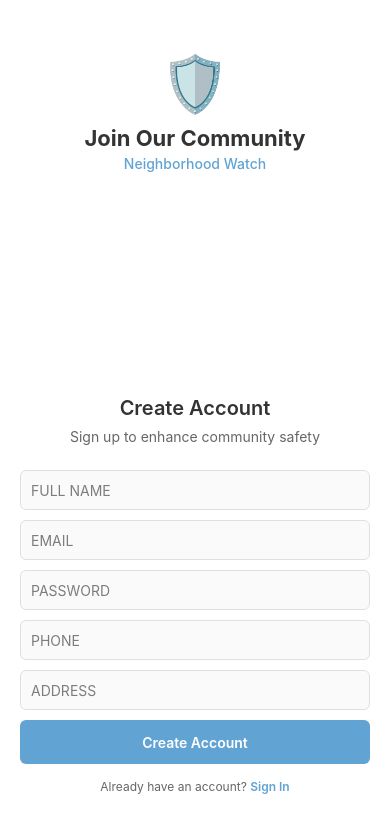
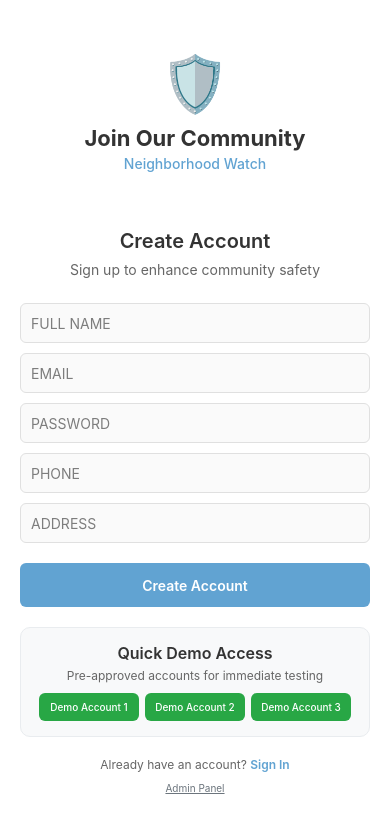
Before and after one commit to TheoMKgosi/CSI473-assignment, a React Native app in the folder NeighborhoodWatchApp/frontend/: screen /Signup in a window 390 px wide. Shown: the top 832 px of the page. Built offline with nearby package versions, Linux system fonts and the light colour scheme.

Commit message:
add fallbacks to signup

```diff
--- a/NeighborhoodWatchApp/frontend/screens/SignupScreen.js
+++ b/NeighborhoodWatchApp/frontend/screens/SignupScreen.js
@@ -1,8 +1,8 @@
 import React, { useState } from 'react';
-import { View, Text, TextInput, TouchableOpacity, StyleSheet, Alert, ScrollView } from 'react-native';
+import { View, Text, TextInput, TouchableOpacity, StyleSheet, Alert, ScrollView, Linking } from 'react-native';
 import axios from 'axios';
 
-const API_BASE_URL = 'http://127.0.0.1:8000';
+const API_BASE_URL = 'https://super-palm-tree-69499prjx6rp24xg7-8000.app.github.dev';
 
 const SignupScreen = ({ navigation }) => {
   const [form, setForm] = useState({
@@ -25,22 +25,78 @@ const SignupScreen = ({ navigation }) => {
 
       if (response.data.success) {
         Alert.alert(
-          'Success',
-          response.data.message || 'Account created successfully! Awaiting admin approval.',
-          [{ text: 'OK', onPress: () => navigation.navigate('Login') }]
+          'Success! 🎉',
+          'Account created successfully! For immediate access, use our pre-approved demo accounts:\n\n' +
+          'Email: demo1@neighborhood.com\nPassword: demo123\n\n' +
+          'Or wait for admin approval of your new account.',
+          [
+            {
+              text: 'Use Demo Account',
+              onPress: () => navigation.navigate('Login')
+            },
+            {
+              text: 'OK',
+              style: 'cancel'
+            }
+          ]
         );
       } else {
         Alert.alert('Signup Failed', response.data.errors || 'Please try again.');
       }
     } catch (error) {
+      console.log('Signup error:', error);
+
       if (error.response?.data?.errors) {
         Alert.alert('Signup Failed', error.response.data.errors);
+      } else if (error.code === 'ERR_NETWORK') {
+        // Network error - offer demo accounts
+        Alert.alert(
+          'Connection Issue',
+          'Cannot reach server. Use our pre-approved demo accounts for immediate access:',
+          [
+            {
+              text: 'Use Demo Account 1',
+              onPress: () => {
+                navigation.navigate('Login');
+                // Pre-fill login form (you might need to use context or state management for this)
+              }
+            },
+            {
+              text: 'Use Demo Account 2',
+              onPress: () => navigation.navigate('Login')
+            },
+            {
+              text: 'Try Again',
+              style: 'cancel'
+            }
+          ]
+        );
       } else {
         Alert.alert('Error', 'Signup failed. Please try again.');
       }
     } finally {
       setIsLoading(false);
     }
+  };
+
+  const openAdminPanel = () => {
+    Linking.openURL('https://super-palm-tree-69499prjx6rp24xg7-8000.app.github.dev/admin')
+      .catch(err => Alert.alert('Error', 'Cannot open admin panel'));
+  };
+
+  const useDemoAccount = (accountNumber) => {
+    const demos = [
+      { email: 'demo1@neighborhood.com', password: 'demo123' },
+      { email: 'demo2@neighborhood.com', password: 'demo123' },
+      { email: 'demo3@neighborhood.com', password: 'demo123' }
+    ];
+
+    const demo = demos[accountNumber - 1];
+    Alert.alert(
+      'Demo Account',
+      `Use this account to login:\n\nEmail: ${demo.email}\nPassword: ${demo.password}`,
+      [{ text: 'Go to Login', onPress: () => navigation.navigate('Login') }]
+    );
   };
 
   return (
@@ -85,6 +141,35 @@ const SignupScreen = ({ navigation }) => {
               </Text>
             </TouchableOpacity>
 
+            {/* Demo Accounts Section */}
+            <View style={styles.demoSection}>
+              <Text style={styles.demoTitle}>Quick Demo Access</Text>
+              <Text style={styles.demoSubtitle}>Pre-approved accounts for immediate testing</Text>
+
+              <View style={styles.demoButtons}>
+                <TouchableOpacity
+                  style={styles.demoButton}
+                  onPress={() => useDemoAccount(1)}
+                >
+                  <Text style={styles.demoButtonText}>Demo Account 1</Text>
+                </TouchableOpacity>
+
+                <TouchableOpacity
+                  style={styles.demoButton}
+                  onPress={() => useDemoAccount(2)}
+                >
+                  <Text style={styles.demoButtonText}>Demo Account 2</Text>
+                </TouchableOpacity>
+
+                <TouchableOpacity
+                  style={styles.demoButton}
+                  onPress={() => useDemoAccount(3)}
+                >
+                  <Text style={styles.demoButtonText}>Demo Account 3</Text>
+                </TouchableOpacity>
+              </View>
+            </View>
+
             <TouchableOpacity
               style={styles.loginLink}
               onPress={() => navigation.navigate('Login')}
@@ -92,6 +177,13 @@ const SignupScreen = ({ navigation }) => {
               <Text style={styles.loginText}>
                 Already have an account? <Text style={styles.loginBold}>Sign In</Text>
               </Text>
+            </TouchableOpacity>
+
+            <TouchableOpacity
+              style={styles.adminLink}
+              onPress={openAdminPanel}
+            >
+              <Text style={styles.adminText}>Admin Panel</Text>
             </TouchableOpacity>
           </View>
         </View>
@@ -162,27 +254,6 @@ const styles = StyleSheet.create({
     fontSize: 14,
     height: 40,
   },
-  termsContainer: {
-    flexDirection: 'row',
-    alignItems: 'center',
-    marginVertical: 10,
-    justifyContent: 'center',
-  },
-  checkbox: {
-    marginRight: 8,
-  },
-  checkboxText: {
-    fontSize: 16,
-    color: '#61a3d2',
-  },
-  termsText: {
-    fontSize: 12,
-    color: '#666',
-  },
-  termsLink: {
-    color: '#61a3d2',
-    fontWeight: '500',
-  },
   button: {
     width: '100%',
     padding: 12,
@@ -191,8 +262,8 @@ const styles = StyleSheet.create({
     alignItems: 'center',
     height: 44,
     justifyContent: 'center',
-    marginTop: 5,
-    marginBottom: 15,
+    marginTop: 15,
+    marginBottom: 20,
   },
   buttonDisabled: {
     backgroundColor: '#cccccc',
@@ -202,8 +273,47 @@ const styles = StyleSheet.create({
     fontWeight: '600',
     fontSize: 14,
   },
+  demoSection: {
+    backgroundColor: '#f8f9fa',
+    padding: 15,
+    borderRadius: 10,
+    marginBottom: 20,
+    borderWidth: 1,
+    borderColor: '#e9ecef',
+  },
+  demoTitle: {
+    fontSize: 16,
+    fontWeight: '600',
+    color: '#333',
+    marginBottom: 5,
+    textAlign: 'center',
+  },
+  demoSubtitle: {
+    fontSize: 12,
+    color: '#666',
+    marginBottom: 10,
+    textAlign: 'center',
+  },
+  demoButtons: {
+    flexDirection: 'row',
+    justifyContent: 'space-between',
+  },
+  demoButton: {
+    flex: 1,
+    backgroundColor: '#28a745',
+    padding: 8,
+    borderRadius: 6,
+    alignItems: 'center',
+    marginHorizontal: 3,
+  },
+  demoButtonText: {
+    color: '#fff',
+    fontSize: 10,
+    fontWeight: '500',
+  },
   loginLink: {
     alignItems: 'center',
+    marginBottom: 10,
   },
   loginText: {
     color: '#666',
@@ -213,6 +323,14 @@ const styles = StyleSheet.create({
     color: '#61a3d2',
     fontWeight: '600',
   },
+  adminLink: {
+    alignItems: 'center',
+  },
+  adminText: {
+    color: '#6c757d',
+    fontSize: 10,
+    textDecorationLine: 'underline',
+  },
 });
 
 export default SignupScreen;
```
